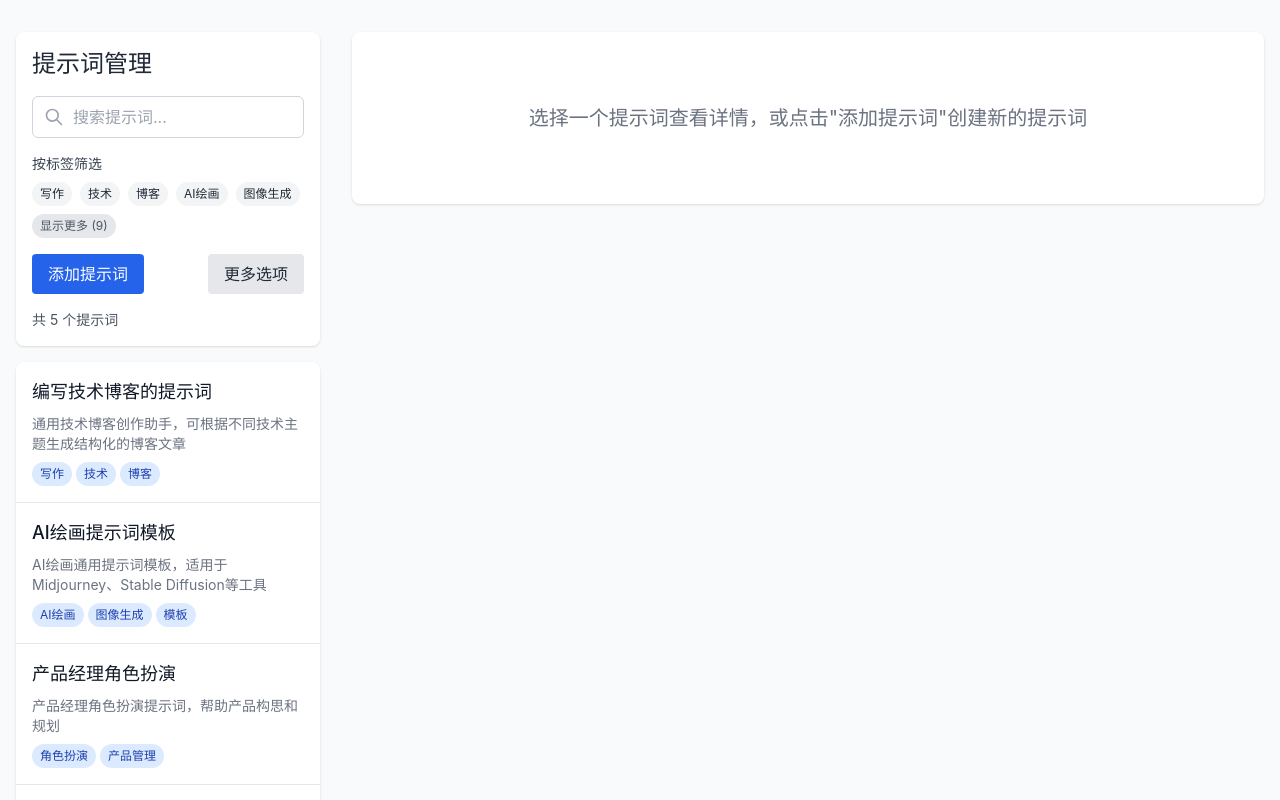
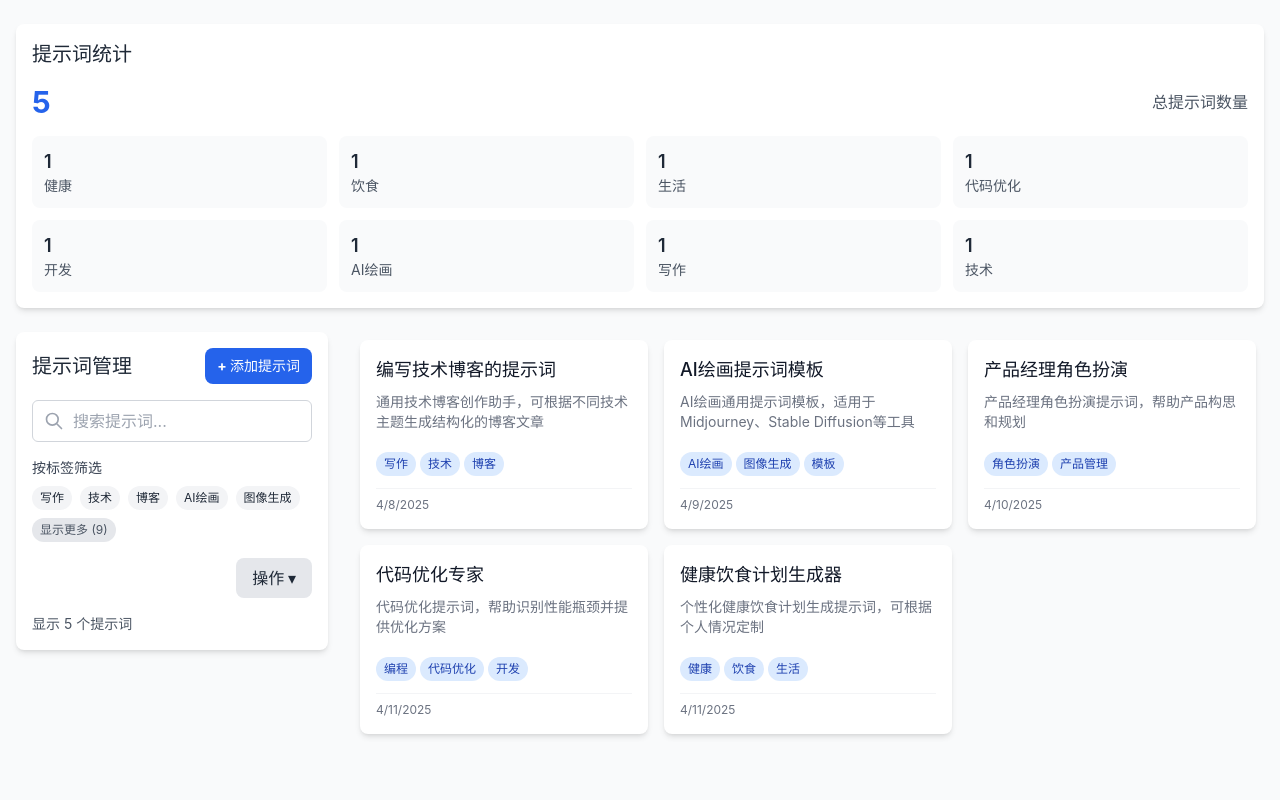
Before and after one commit to fengshengbanxia/PromptHub, a React (Vite) app in the folder prompthub/: page / in a window 1280 px wide. Shown: the top 800 px of the page. Built offline with nearby package versions, Linux system fonts and the light colour scheme.

Commit message:
修改界面设计
修改界面设计

```diff
--- a/prompthub/src/components/Home.jsx
+++ b/prompthub/src/components/Home.jsx
@@ -5,6 +5,7 @@ import PromptDetail from './PromptDetail'
 import PromptForm from './PromptForm'
 import SearchBar from './SearchBar'
 import TagFilter from './TagFilter'
+import StatsBar from './StatsBar'
 
 const Home = () => {
   const {
@@ -22,6 +23,7 @@ const Home = () => {
   const [importFile, setImportFile] = useState(null)
   const [isImporting, setIsImporting] = useState(false)
   const [showImportModal, setShowImportModal] = useState(false)
+  const [showSidebar, setShowSidebar] = useState(true)
 
   const handleAddClick = () => {
     setSelectedPrompt(null)
@@ -87,8 +89,13 @@ const Home = () => {
     document.getElementById('import-file').value = ''
   }
 
+  // 切换侧边栏显示
+  const toggleSidebar = () => {
+    setShowSidebar(!showSidebar)
+  }
+
   return (
-    <div className="container mx-auto px-4 py-8">
+    <div className="container mx-auto px-4 py-6">
       {/* 导入模式选择对话框 */}
       {showImportModal && (
         <div className="fixed inset-0 bg-black bg-opacity-50 flex items-center justify-center z-50">
@@ -122,11 +129,37 @@ const Home = () => {
         </div>
       )}
 
-      <div className="flex flex-col md:flex-row gap-8">
-        {/* 左侧面板：搜索、标签过滤和提示词列表 */}
-        <div className="w-full md:w-1/3 lg:w-1/4">
-          <div className="bg-white dark:bg-gray-800 rounded-lg shadow p-4 mb-4">
-            <h1 className="text-2xl font-bold text-gray-800 dark:text-white mb-4">提示词管理</h1>
+      {/* 顶部统计栏 */}
+      <div className="mb-6">
+        <StatsBar />
+      </div>
+
+      {/* 主内容区 */}
+      <div className="flex flex-col lg:flex-row gap-6">
+        {/* 侧边栏控制按钮（仅在移动设备上显示） */}
+        <div className="lg:hidden mb-4">
+          <button
+            onClick={toggleSidebar}
+            className="w-full py-2 bg-blue-600 text-white rounded-lg flex items-center justify-center"
+          >
+            {showSidebar ? '隐藏筛选' : '显示筛选'}
+          </button>
+        </div>
+
+        {/* 侧边栏：筛选和操作 */}
+        {(showSidebar || window.innerWidth >= 1024) && (
+          <div className="w-full lg:w-1/4 flex-shrink-0">
+            <div className="bg-white dark:bg-gray-800 rounded-lg shadow-md p-4 mb-4 sticky top-4">
+              <div className="flex justify-between items-center mb-4">
+                <h1 className="text-xl font-bold text-gray-800 dark:text-white">提示词管理</h1>
+
+                <button
+                  onClick={handleAddClick}
+                  className="bg-blue-600 hover:bg-blue-700 text-white font-bold py-2 px-3 rounded-lg text-sm"
+                >
+                  + 添加提示词
+                </button>
+              </div>
 
               <div className="mb-4">
                 <SearchBar />
@@ -136,20 +169,13 @@ const Home = () => {
                 <TagFilter tags={allTags} />
               </div>
 
-            <div className="flex justify-between mb-4">
-              <button
-                onClick={handleAddClick}
-                className="bg-blue-600 hover:bg-blue-700 text-white font-bold py-2 px-4 rounded"
-              >
-                添加提示词
-              </button>
-
+              <div className="flex justify-end">
                 <div className="relative inline-block">
                   <button
                     onClick={() => document.getElementById('options-menu').classList.toggle('hidden')}
-                  className="bg-gray-200 hover:bg-gray-300 dark:bg-gray-700 dark:hover:bg-gray-600 text-gray-800 dark:text-white font-bold py-2 px-4 rounded"
+                    className="bg-gray-200 hover:bg-gray-300 dark:bg-gray-700 dark:hover:bg-gray-600 text-gray-800 dark:text-white font-bold py-2 px-4 rounded-lg"
                   >
-                  更多选项
+                    操作 ▾
                   </button>
                   <div id="options-menu" className="hidden absolute right-0 mt-2 w-48 rounded-md shadow-lg bg-white dark:bg-gray-800 ring-1 ring-black ring-opacity-5 z-10">
                     <div className="py-1">
@@ -181,25 +207,31 @@ const Home = () => {
 
               <div className="mt-4">
                 <p className="text-sm text-gray-600 dark:text-gray-400">
-                共 {prompts.length} 个提示词
+                  显示 {prompts.length} 个提示词
                 </p>
               </div>
             </div>
+          </div>
+        )}
 
-          <div className="bg-white dark:bg-gray-800 rounded-lg shadow overflow-hidden">
+        {/* 主要内容区域 */}
+        <div className="flex-grow">
+          <div className="flex flex-col lg:flex-row gap-6">
+            {/* 提示词列表区域 */}
+            <div className={`${selectedPrompt || isAddingPrompt ? 'hidden lg:block lg:w-1/2' : 'w-full'}`}>
               {isLoading ? (
-              <div className="flex justify-center items-center h-32">
-                <div className="animate-spin rounded-full h-8 w-8 border-b-2 border-gray-900 dark:border-white"></div>
+                <div className="bg-white dark:bg-gray-800 rounded-lg shadow-md p-6 flex justify-center items-center h-64">
+                  <div className="animate-spin rounded-full h-12 w-12 border-b-2 border-blue-500"></div>
                 </div>
               ) : (
                 <PromptList />
               )}
             </div>
-        </div>
 
-        {/* 右侧面板：详情或表单 */}
-        <div className="w-full md:w-2/3 lg:w-3/4">
-          <div className="bg-white dark:bg-gray-800 rounded-lg shadow p-6">
+            {/* 详情或表单区域 */}
+            {(selectedPrompt || isAddingPrompt) && (
+              <div className="w-full lg:w-1/2">
+                <div className="bg-white dark:bg-gray-800 rounded-lg shadow-md p-6">
                   {isAddingPrompt ? (
                     <PromptForm
                       onCancel={handleCancelEdit}
@@ -216,11 +248,8 @@ const Home = () => {
                       prompt={selectedPrompt}
                       onEditClick={handleEditClick}
                     />
-            ) : (
-              <div className="text-center py-12">
-                <p className="text-xl text-gray-500 dark:text-gray-400">
-                  选择一个提示词查看详情，或点击"添加提示词"创建新的提示词
-                </p>
+                  ) : null}
+                </div>
               </div>
             )}
           </div>
--- a/prompthub/src/components/PromptList.jsx
+++ b/prompthub/src/components/PromptList.jsx
@@ -4,37 +4,35 @@ const PromptList = () => {
   const { prompts, selectedPrompt, setSelectedPrompt } = usePrompts()
 
   return (
-    <div className="max-h-[70vh] overflow-y-auto">
+    <div className="w-full">
       {prompts.length === 0 ? (
-        <div className="p-4 text-center text-gray-500">
+        <div className="p-4 text-center text-gray-500 dark:text-gray-400">
           没有找到提示词，请尝试添加新的提示词或修改搜索条件
         </div>
       ) : (
-        <ul className="divide-y divide-gray-200 dark:divide-gray-700">
+        <div className="grid grid-cols-1 sm:grid-cols-2 lg:grid-cols-3 gap-4 max-h-[70vh] overflow-y-auto p-2">
           {prompts.map(prompt => (
-            <li
+            <div
               key={prompt.id}
-              className={`cursor-pointer hover:bg-gray-50 dark:hover:bg-gray-700 transition-colors ${
+              className={`cursor-pointer rounded-lg shadow-md hover:shadow-lg transition-shadow ${
                 selectedPrompt && selectedPrompt.id === prompt.id
-                  ? 'bg-blue-50 dark:bg-blue-900/20'
+                  ? 'ring-2 ring-blue-500 dark:ring-blue-400'
                   : ''
-              }`}
+              } bg-white dark:bg-gray-800`}
               onClick={() => setSelectedPrompt(prompt)}
             >
               <div className="p-4">
-                <div className="flex justify-between items-start mb-2">
-                  <h3 className="text-lg font-medium text-gray-900 dark:text-white truncate">
-                    {prompt.title}
-                  </h3>
-                </div>
+                <h3 className="text-lg font-medium text-gray-900 dark:text-white mb-2 truncate">
+                  {prompt.title}
+                </h3>
 
-                <p className="text-sm text-gray-500 dark:text-gray-400 line-clamp-2">
+                <p className="text-sm text-gray-500 dark:text-gray-400 h-12 overflow-hidden">
                   {prompt.description || prompt.content.substring(0, 100)}
                 </p>
 
                 {prompt.tags && prompt.tags.length > 0 && (
-                  <div className="mt-2 flex flex-wrap gap-1">
-                    {prompt.tags.map(tag => (
+                  <div className="mt-3 flex flex-wrap gap-1">
+                    {prompt.tags.slice(0, 3).map(tag => (
                       <span
                         key={tag}
                         className="px-2 py-1 text-xs rounded-full bg-blue-100 text-blue-800 dark:bg-blue-900 dark:text-blue-200"
@@ -42,12 +40,21 @@ const PromptList = () => {
                         {tag}
                       </span>
                     ))}
+                    {prompt.tags.length > 3 && (
+                      <span className="px-2 py-1 text-xs rounded-full bg-gray-100 text-gray-800 dark:bg-gray-700 dark:text-gray-300">
+                        +{prompt.tags.length - 3}
+                      </span>
+                    )}
                   </div>
                 )}
+
+                <div className="mt-3 pt-2 border-t border-gray-100 dark:border-gray-700 text-xs text-gray-500 dark:text-gray-400">
+                  {new Date(prompt.createdAt).toLocaleDateString()}
+                </div>
               </div>
-            </li>
+            </div>
           ))}
-        </ul>
+        </div>
       )}
     </div>
   )
--- /dev/null
+++ b/prompthub/src/components/StatsBar.jsx
@@ -0,0 +1,80 @@
+import { useMemo } from 'react'
+import { usePrompts } from '../context/PromptContext'
+
+const StatsBar = () => {
+  const { prompts, allTags } = usePrompts()
+
+  // 计算各分类的提示词数量
+  const categoryStats = useMemo(() => {
+    const stats = {
+      total: prompts.length,
+      categories: {}
+    }
+
+    // 初始化常见分类
+    const commonCategories = ['健康', '饮食', '生活', '代码优化', '开发', 'AI绘画', '模型']
+    commonCategories.forEach(category => {
+      stats.categories[category] = 0
+    })
+
+    // 计算每个标签的提示词数量
+    prompts.forEach(prompt => {
+      if (prompt.tags && prompt.tags.length > 0) {
+        prompt.tags.forEach(tag => {
+          if (!stats.categories[tag]) {
+            stats.categories[tag] = 1
+          } else {
+            stats.categories[tag]++
+          }
+        })
+      }
+    })
+
+    // 过滤出数量最多的8个分类
+    const topCategories = Object.entries(stats.categories)
+      .sort((a, b) => b[1] - a[1])
+      .slice(0, 8)
+      .reduce((obj, [key, value]) => {
+        obj[key] = value
+        return obj
+      }, {})
+
+    return {
+      total: stats.total,
+      categories: topCategories
+    }
+  }, [prompts])
+
+  return (
+    <div className="bg-white dark:bg-gray-800 rounded-lg shadow-md p-4 mb-6">
+      <h2 className="text-xl font-bold text-gray-800 dark:text-white mb-4">提示词统计</h2>
+
+      <div className="flex items-center justify-between mb-4">
+        <div className="text-3xl font-bold text-blue-600 dark:text-blue-400">
+          {categoryStats.total}
+        </div>
+        <div className="text-gray-600 dark:text-gray-300">
+          总提示词数量
+        </div>
+      </div>
+
+      <div className="grid grid-cols-2 sm:grid-cols-3 md:grid-cols-4 gap-3">
+        {Object.entries(categoryStats.categories).map(([category, count]) => (
+          <div
+            key={category}
+            className="bg-gray-50 dark:bg-gray-700 rounded-lg p-3 flex flex-col"
+          >
+            <span className="text-lg font-semibold text-gray-800 dark:text-white">
+              {count}
+            </span>
+            <span className="text-sm text-gray-600 dark:text-gray-300 truncate">
+              {category}
+            </span>
+          </div>
+        ))}
+      </div>
+    </div>
+  )
+}
+
+export default StatsBar
```
Lines whose indentation alone changed are shown as unchanged.
